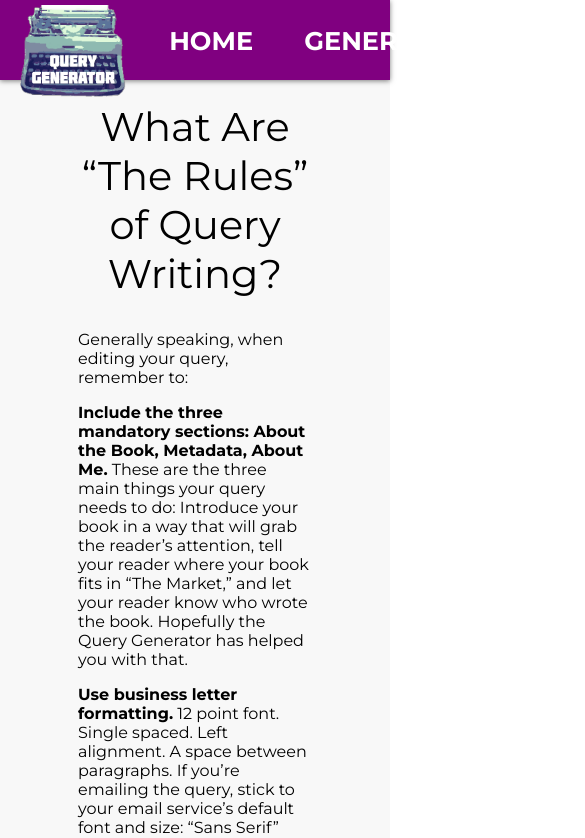
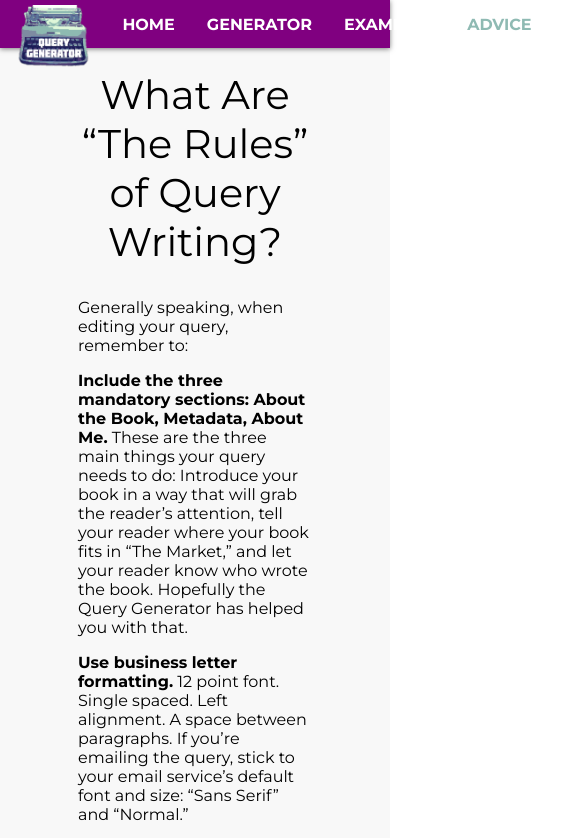
Before and after one commit to clirette/query-letter-generator, a React (Create React App) app: page /advice in a window 390 px wide. Shown: the top 838 px of the page, 585 px wide, since content can reach past the window. Built offline with nearby package versions, Linux system fonts and the light colour scheme.

Commit message:
Began media queries for tablet.

```diff
--- a/public/style.css
+++ b/public/style.css
@@ -260,3 +260,15 @@ body {
   color: #fff; }
   .footer__text {
     padding: .4rem 0; }
+
+@media (max-width: 830px) {
+  .text-box {
+    width: 90%; }
+  .navbar {
+    max-height: 3rem; }
+  .logo {
+    height: 4rem; }
+  .nav-link {
+    margin: .6rem 1rem; }
+    .nav-link a {
+      font-size: 1rem; } }
--- a/src/sass/main.scss
+++ b/src/sass/main.scss
@@ -354,3 +354,31 @@ body {
     padding: .4rem 0;
   }
 }
+
+////////////////////////////////
+// Media Queries
+@media (max-width: 830px) {
+  ////////////////////////////////
+  // Landing Page
+  .text-box {
+    width: 90%;
+  }
+
+  ////////////////////////////////
+  // Navbar
+  .navbar {
+    max-height: 3rem;
+  }
+
+  .logo {
+    height: 4rem;
+  }
+
+  .nav-link {
+    margin: .6rem 1rem;
+
+    a {
+      font-size: 1rem;
+    }
+  }
+}
```
